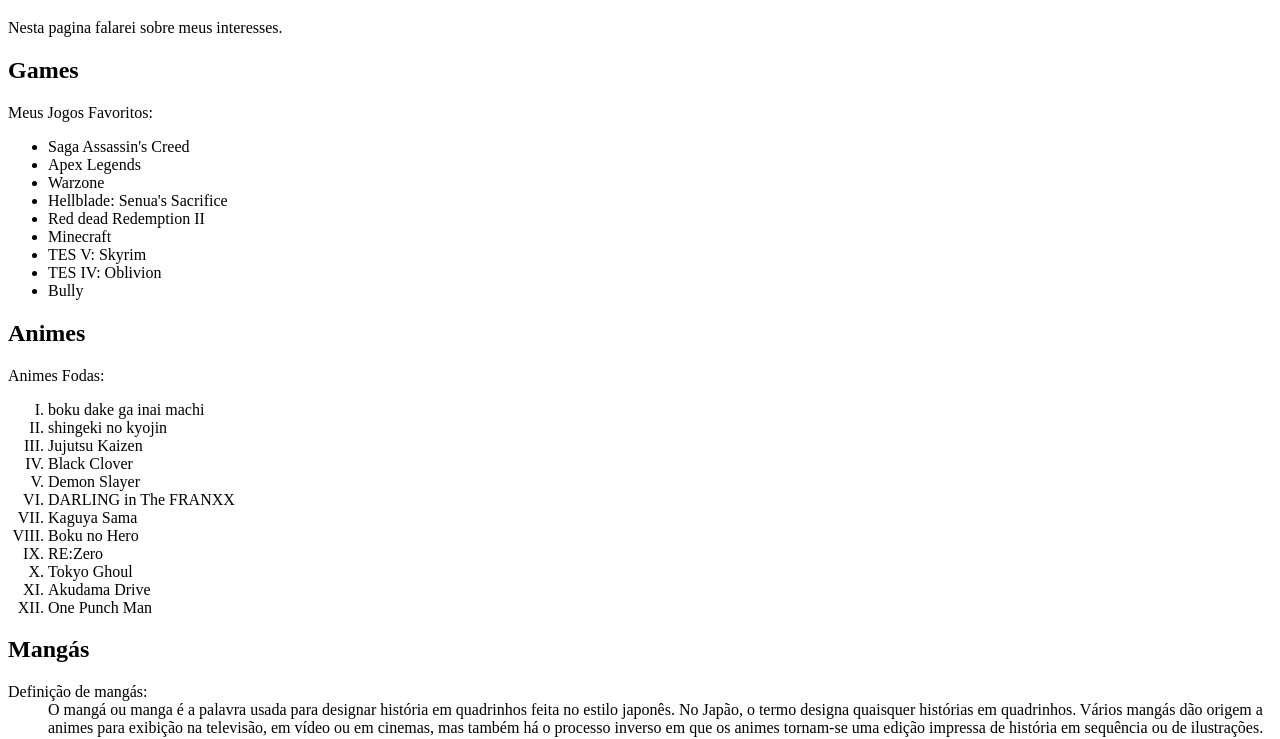
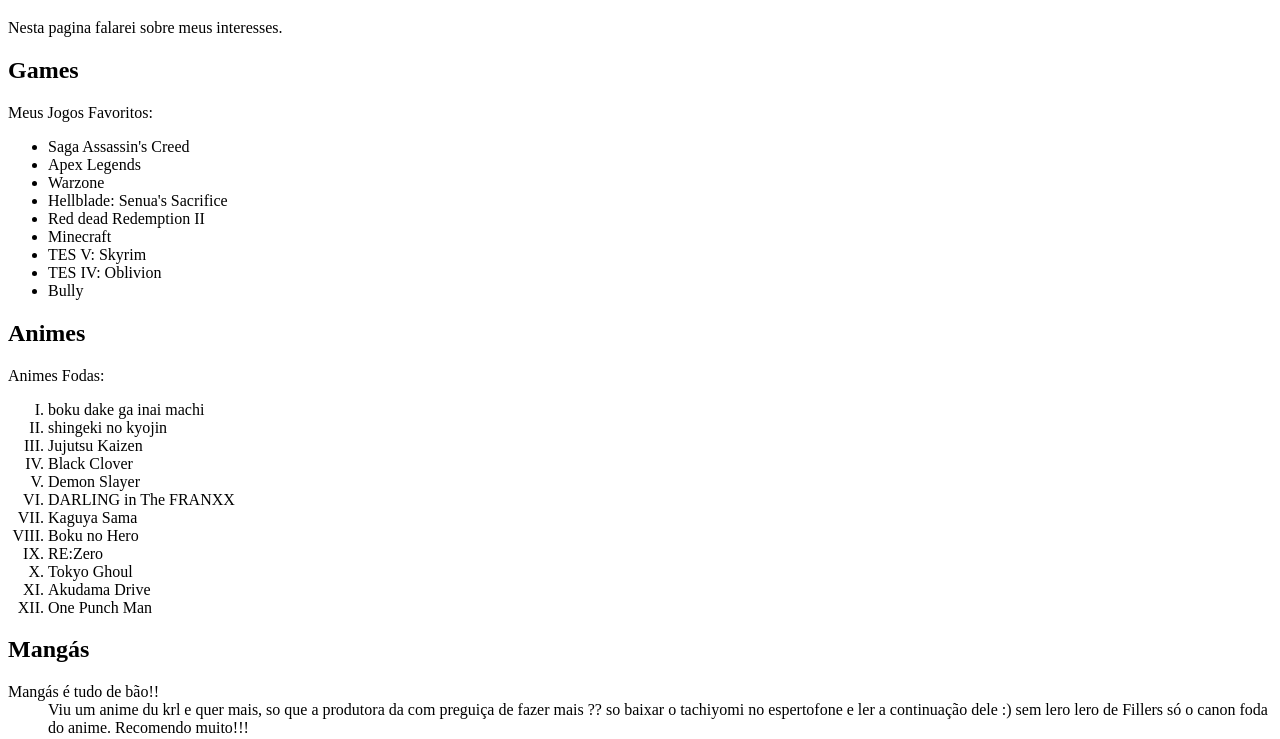
Before and after one commit to NashiCodes/Lista-de-Interesses, a plain HTML site: page index.html in a window 1280 px wide. Shown: the part 61-800 px from the top of the page. Drawn offline with Linux system fonts and the light colour scheme.

Commit message:
Mangás modified

```diff
--- a/index.html
+++ b/index.html
@@ -40,14 +40,11 @@
     </ol>
     <h2>Mangás</h2>
     <dl>
-      <dt>Definição de mangás:</dt>
+      <dt>Mangás é tudo de bão!!</dt>
       <dd>
-        O mangá ou manga é a palavra usada para designar história em quadrinhos
-        feita no estilo japonês. No Japão, o termo designa quaisquer histórias
-        em quadrinhos. Vários mangás dão origem a animes para exibição na
-        televisão, em vídeo ou em cinemas, mas também há o processo inverso em
-        que os animes tornam-se uma edição impressa de história em sequência ou
-        de ilustrações.
+        Viu um anime du krl e quer mais, so que a produtora da com preguiça de
+        fazer mais ?? so baixar o tachiyomi no espertofone e ler a continuação
+        dele :) sem lero lero de Fillers só o canon foda do anime. Recomendo muito!!!
       </dd>
     </dl>
     <table>
```
